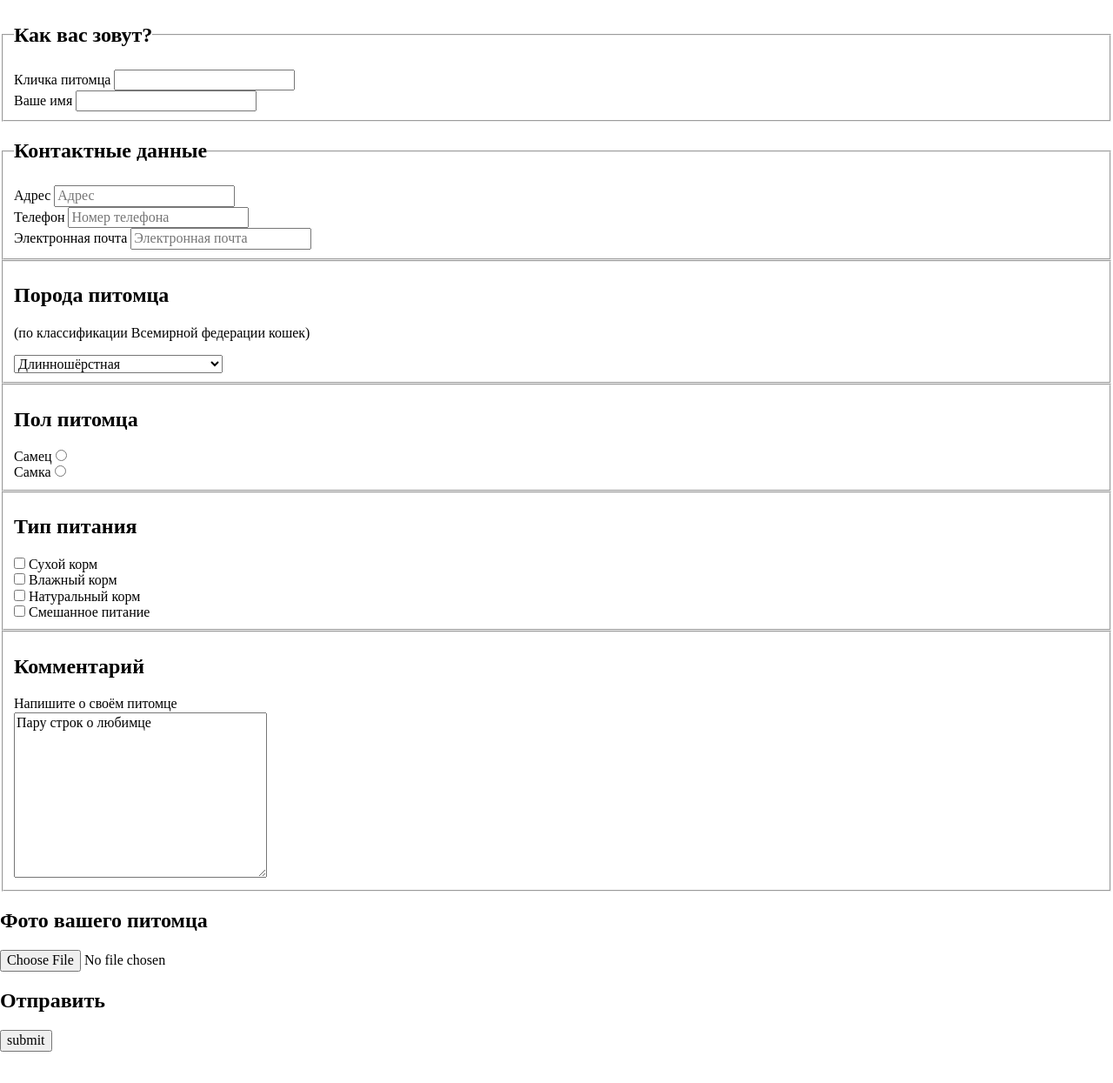
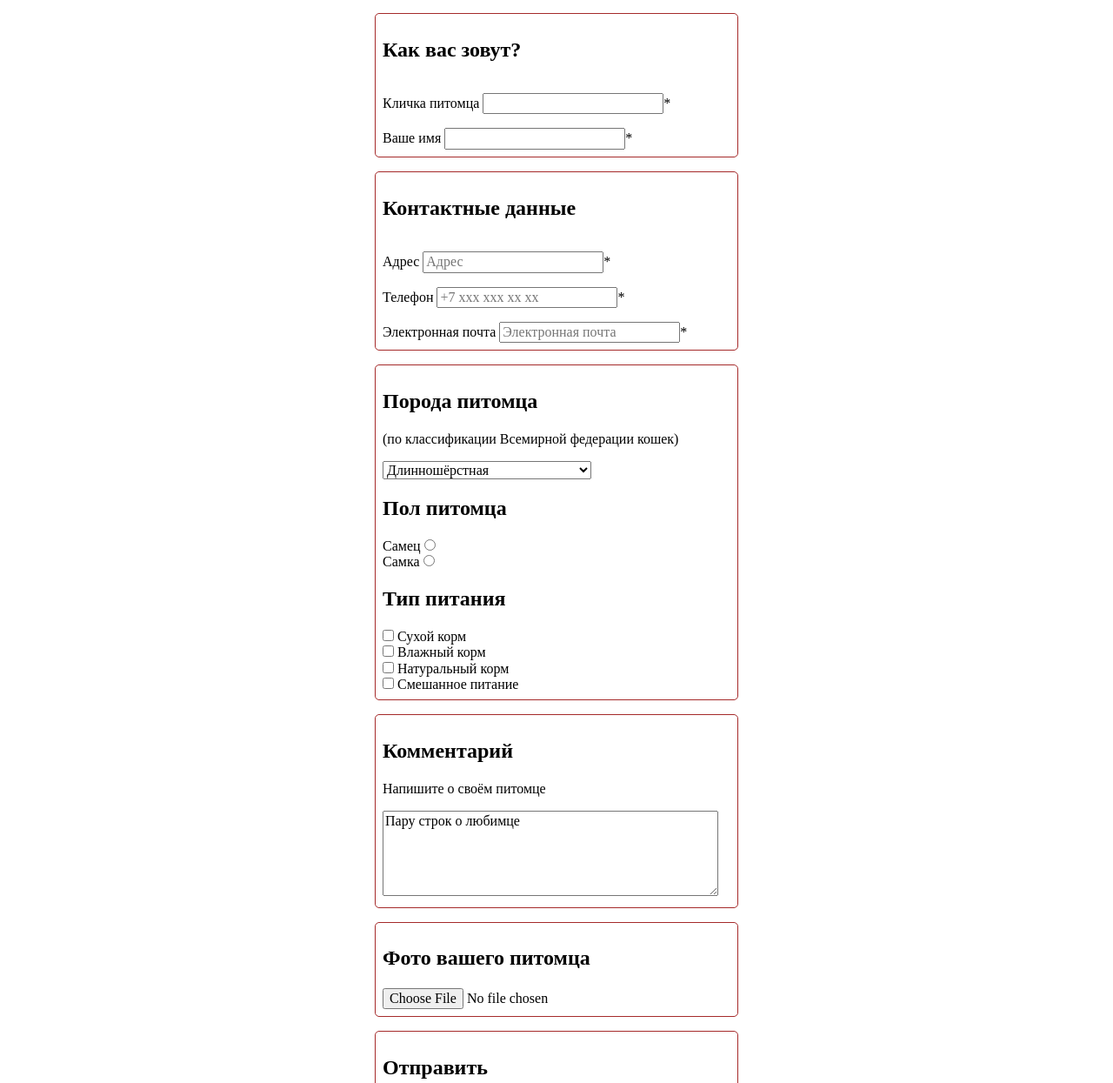
Before and after one commit to MariiaBeliaeva/ITGirlsHomeworkW18, a plain HTML site: page task1/index.html in a window 1280 px wide. Shown: the part 73-1318 px from the top of the page at 87% size. Before the commit the page ends 1282 px from the top, so only its background shows below. Drawn offline with Linux system fonts and the light colour scheme.

Commit message:
added task 1

```diff
--- a/task1/index.css
+++ b/task1/index.css
@@ -1,4 +1,37 @@
 .wrapper {
-  margin: 0 auto;
-  max-width: 1440px;
+  display: flex;
+  flex-direction: column;
+  justify-content: center;
+  align-items: center;
 }
+
+.questionnaire {
+  display: flex;
+  flex-direction: column;
+  align-items: center;
+  width: 500px;
+}
+
+.questionnaire__item {
+  margin-top: 1em;
+}
+
+.questionnaire__form {
+  width: 400px;
+  margin: 0.5em;
+  padding: 0.5em;
+  border: 1px solid brown;
+  border-radius: 5px;
+}
+
+#comment {
+  width: 95%;
+}
+
+.questionnaire__btn {
+  border: none;
+  border-radius: 5px;
+  padding: 0.5em 1em;
+  cursor: pointer;
+  background-color: coral;
+}
--- a/task1/index.html
+++ b/task1/index.html
@@ -22,54 +22,66 @@
     <!-- Доработать форму-опросник для владельцев котиков из прошлых заданий, сделав
     для нее валидацию через HTML5 -->
     <div class="wrapper">
-      <h1>Опросник для котолюбителей</h1>
-      <form>
-        <fieldset>
+      <h1 class="title">Опросник для котолюбителей</h1>
+      <div class="questionnaire">
+        <form action="#">
+          <div class="questionnaire__form">
             <legend><h2>Как вас зовут?</h2></legend>
-          <div>
+            <div class="questionnaire__name">
               <label for="petName">Кличка питомца</label>
-            <input type="text" id="petName" />
+              <input class="questionnaire__item" type="text" id="petName" />*
             </div>
 
-          <div>
+            <div class="questionnaire__name">
               <label for="yourName">Ваше имя</label>
-            <input type="text" id="yourName" />
+              <input class="questionnaire__item" type="text" id="yourName" />*
             </div>
-        </fieldset>
+          </div>
         </form>
 
-      <form>
-        <fieldset>
+        <form action="#">
+          <div class="questionnaire__form">
             <legend><h2>Контактные данные</h2></legend>
-          <div>
+            <div class="questionnaire__contacts">
               <label for="address">Адрес</label>
-            <input type="text" id="address" required placeholder="Адрес" />
+              <input
+                class="questionnaire__item"
+                type="text"
+                id="address"
+                required
+                placeholder="Адрес"
+              />*
             </div>
 
-          <div>
+            <div class="questionnaire__contacts">
               <label for="phoneNumber">Телефон</label>
               <input
+                class="questionnaire__item"
                 type="text"
                 id="phoneNumber"
                 required
-              placeholder="Номер телефона"
-            />
+                placeholder="+7 ххх ххх хх хх"
+                pattern="/^\+?(\d{1,3})?[- .]?\(?(?:\d{2,3})\)?[- .]?\d\d\d[- .]?\d\d\d\d$/"
+                minlength="10"
+                maxlength="20"
+              />*
             </div>
 
-          <div>
+            <div class="questionnaire__contacts">
               <label for="email">Электронная почта</label>
               <input
+                class="questionnaire__item"
                 type="text"
                 id="email"
                 required
                 placeholder="Электронная почта"
-            />
+              />*
             </div>
-        </fieldset>
+          </div>
         </form>
 
-      <form action="">
-        <fieldset>
+        <form action="#">
+          <div class="questionnaire__form">
             <label for="breed"
               ><h2>Порода питомца</h2>
               <p>(по классификации Всемирной федерации кошек)</p></label
@@ -80,21 +92,13 @@
               <option value="thirdOption">Короткошёрстная</option>
               <option value="fourthOption">Ориентальная короткошёрстная</option>
             </select>
-        </fieldset>
-      </form>
 
-      <form action="">
-        <fieldset>
             <h2>Пол питомца</h2>
             <label for="sex1">Самец</label>
             <input type="radio" name="which" id="sex1" /> <br />
             <label for="sex2">Самка</label>
             <input type="radio" name="which" id="sex2" />
-        </fieldset>
-      </form>
 
-      <form action="">
-        <fieldset>
             <h2>Тип питания</h2>
             <input type="checkbox" id="food1" />
             <label for="food1">Сухой корм</label> <br />
@@ -104,29 +108,36 @@
             <label for="food3">Натуральный корм</label> <br />
             <input type="checkbox" id="food4" />
             <label for="food4">Смешанное питание</label>
-        </fieldset>
+          </div>
         </form>
 
-      <form action="">
-        <fieldset>
+        <form action="#">
+          <div class="questionnaire__form">
             <h2>Комментарий</h2>
-          <label for="comment">Напишите о своём питомце</label> <br />
-          <textarea name="Комментарий" id="comment" cols="30" rows="10">
+            <p><label for="comment">Напишите о своём питомце</label></p>
+            <textarea name="Комментарий" id="comment" rows="5">
 Пару строк о любимце</textarea
             >
-        </fieldset>
+          </div>
         </form>
 
-      <form action="">
-        <div>
+        <form action="#">
+          <div class="questionnaire__form">
             <label for="photo"><h2>Фото вашего питомца</h2></label>
             <input type="file" id="photo" />
           </div>
         </form>
 
-      <div>
+        <div class="questionnaire__form">
           <label for="submit"><h2>Отправить</h2></label>
-        <button id="submit" onclick="checkValidity()">submit</button>
+          <button
+            class="questionnaire__btn"
+            id="submit"
+            onclick="checkValidity()"
+          >
+            OK!
+          </button>
+        </div>
       </div>
     </div>
 
--- a/task1/index.js
+++ b/task1/index.js
@@ -1,6 +1,6 @@
 const checkValidity = (value) => {
   if (value === "") {
-    return false;
+    alert("Поля не заполнены");
   }
   return true;
 };
```
Lines whose indentation alone changed are shown as unchanged.
